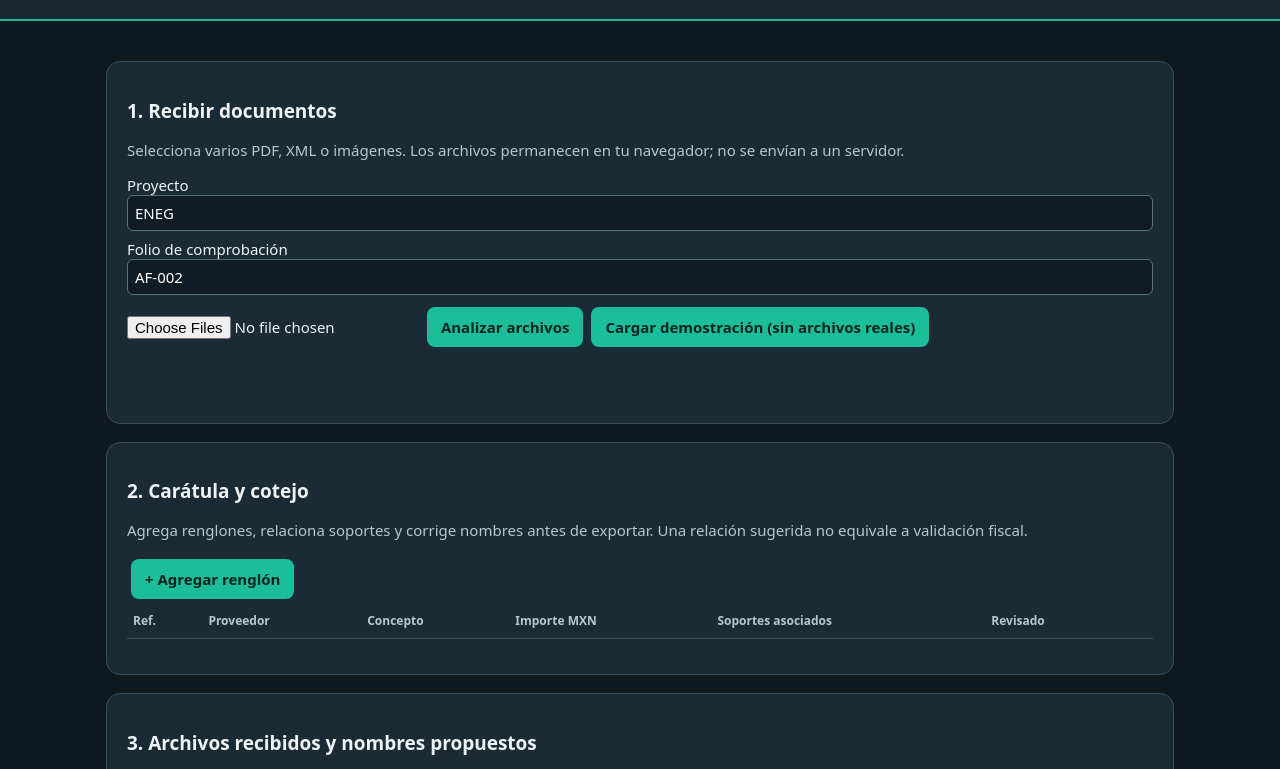
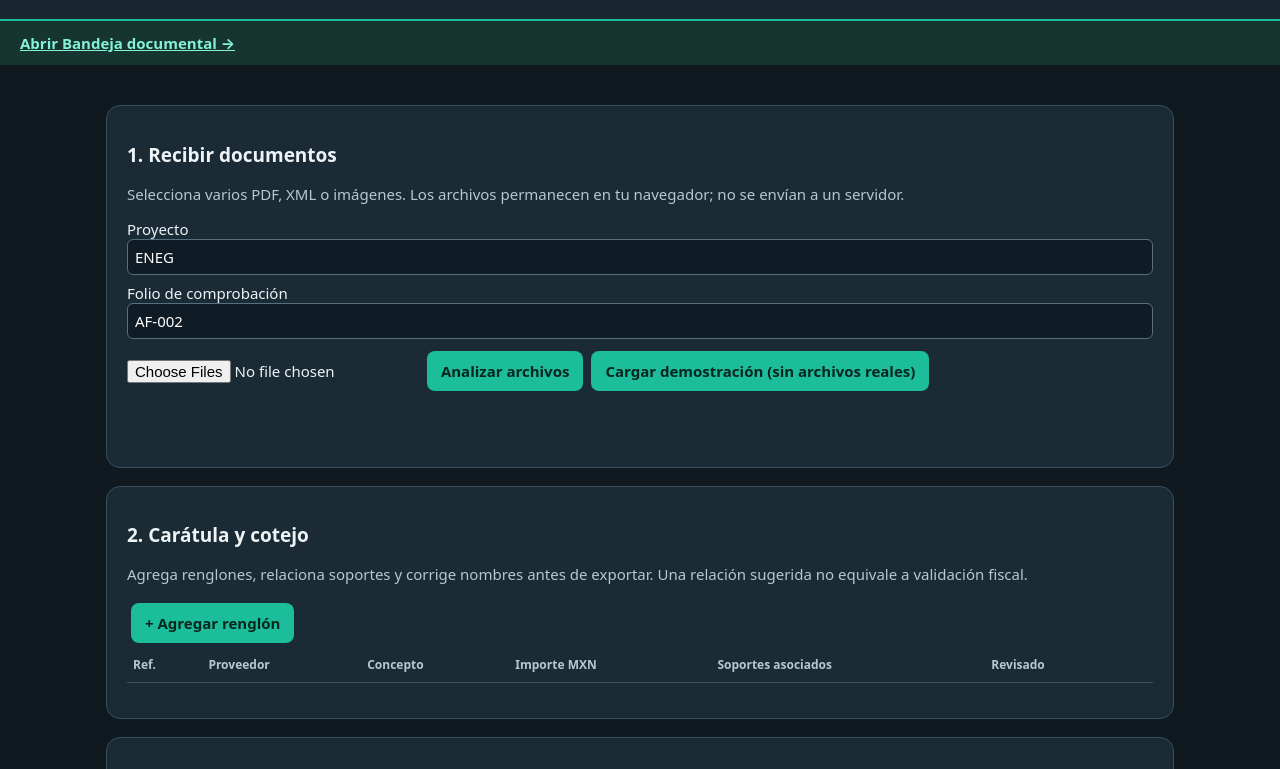
Before and after one commit to wr4pmx/wr4ap, a plain HTML site: page comprobaciones.html in a window 1280 px wide. Shown: the part 122-891 px from the top of the page. Drawn offline with Linux system fonts and the light colour scheme.

Commit message:
Connect document intake to comprobaciones.html

```diff
--- a/comprobaciones.html
+++ b/comprobaciones.html
@@ -3,7 +3,7 @@
 <style>
 :root{font:15px system-ui,-apple-system,sans-serif;color:#eef3f5;background:#101820}*{box-sizing:border-box}body{margin:0}header{padding:22px max(18px,calc((100vw - 1100px)/2));background:#192733;border-bottom:2px solid #1bbd9a}header a{color:#8ae8d5}main{max-width:1100px;margin:auto;padding:22px 16px}h1{margin:8px 0}h2{font-size:19px}.sub{color:#b5c8d0}.panel{background:#1b2b36;border:1px solid #37505c;border-radius:14px;padding:20px;margin:18px 0}button,input{font:inherit}button{background:#1bbd9a;border:0;border-radius:8px;padding:10px 14px;color:#08251f;font-weight:700;cursor:pointer;margin:4px}button:disabled{opacity:.5}input[type=text],input[type=number]{width:100%;background:#101c25;color:white;border:1px solid #58707d;border-radius:6px;padding:7px}input[type=file]{max-width:100%}.scroll{overflow-x:auto}table{border-collapse:collapse;width:100%;min-width:780px}th,td{text-align:left;border-bottom:1px solid #3b5260;padding:9px 6px;vertical-align:middle}th{color:#b5c8d0;font-size:12px}.small{font-size:12px;color:#b5c8d0}.warning{color:#ffd78a}.good{color:#7fe7c4}#message{min-height:22px}code{color:#bde8dd}label{display:block;margin:8px 0}.file{font-size:12px;word-break:break-all}</style></head>
 <body><header><a href="./entregas.html">← WR4P / Entregas</a><h1>Coordinación · Comprobaciones</h1><div class="sub">Carátula ↔ renglones ↔ soportes · prototipo integrado en WR4P</div></header>
-<main>
+<nav style="padding:12px 20px;background:#16352f"><a href="./bandeja-documental.html" style="color:#86f1d9;font-weight:700">Abrir Bandeja documental →</a></nav><main>
 <section class="panel"><h2>1. Recibir documentos</h2><p class="sub">Selecciona varios PDF, XML o imágenes. Los archivos permanecen en tu navegador; no se envían a un servidor.</p>
 <label>Proyecto <input id="project" type="text" value="ENEG" maxlength="50"></label><label>Folio de comprobación <input id="batch" type="text" value="AF-002" maxlength="50"></label>
 <input id="files" type="file" multiple accept=".pdf,.xml,.jpg,.jpeg,.png,.csv">
```
